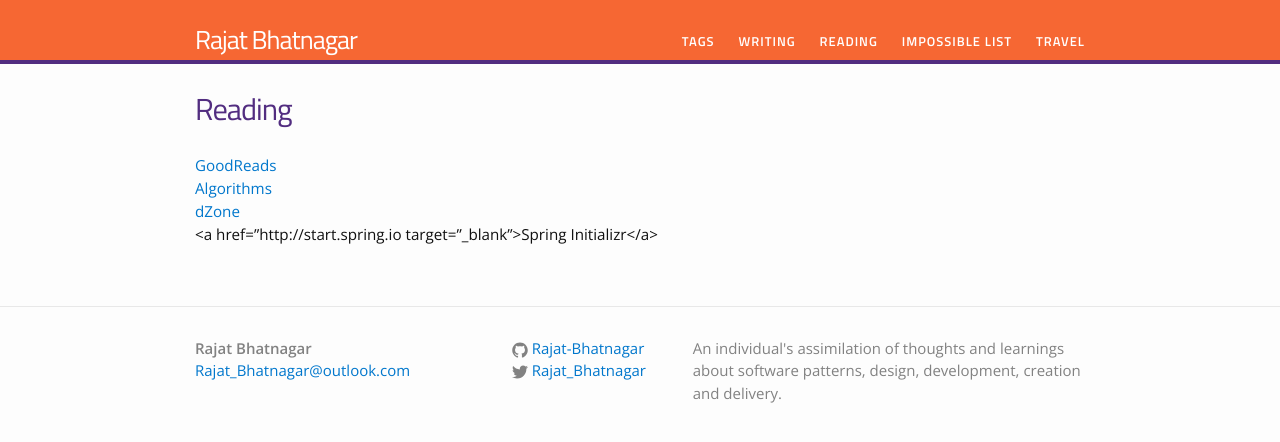
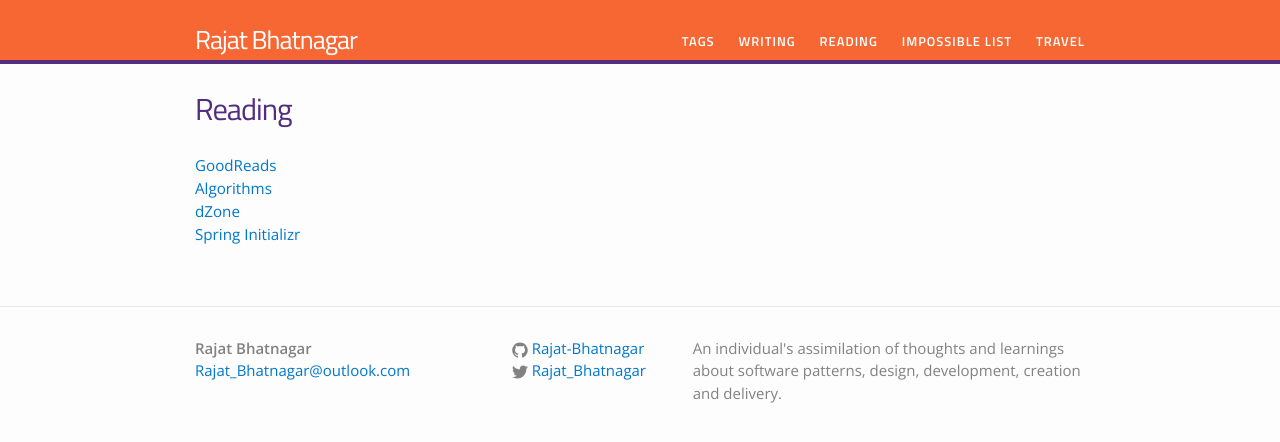
Before and after one commit to rajat-bhatnagar/rajat-bhatnagar.github.io, a Jekyll site: the page built from reading.md, in a window 1280 px wide. Shown: the top 442 px of the page. Built offline with Jekyll 4.4.1, drawn with Linux system fonts in a browser that asks for light colours.

Commit message:
11thSeptember2017: Updated link

```diff
--- a/reading.md
+++ b/reading.md
@@ -7,4 +7,4 @@ permalink: /reading/
 <a href="https://www.goodreads.com/Rajat_Bhatnagar" target="_blank">GoodReads</a><br>
 <a href="http://algs4.cs.princeton.edu/home/" target="_blank">Algorithms</a><br>
 <a href="https://dzone.com" target="_blank">dZone</a><br>
-<a href="http://start.spring.io target="_blank">Spring Initializr</a><br>
+<a href="http://start.spring.io" target="_blank">Spring Initializr</a><br>
```
